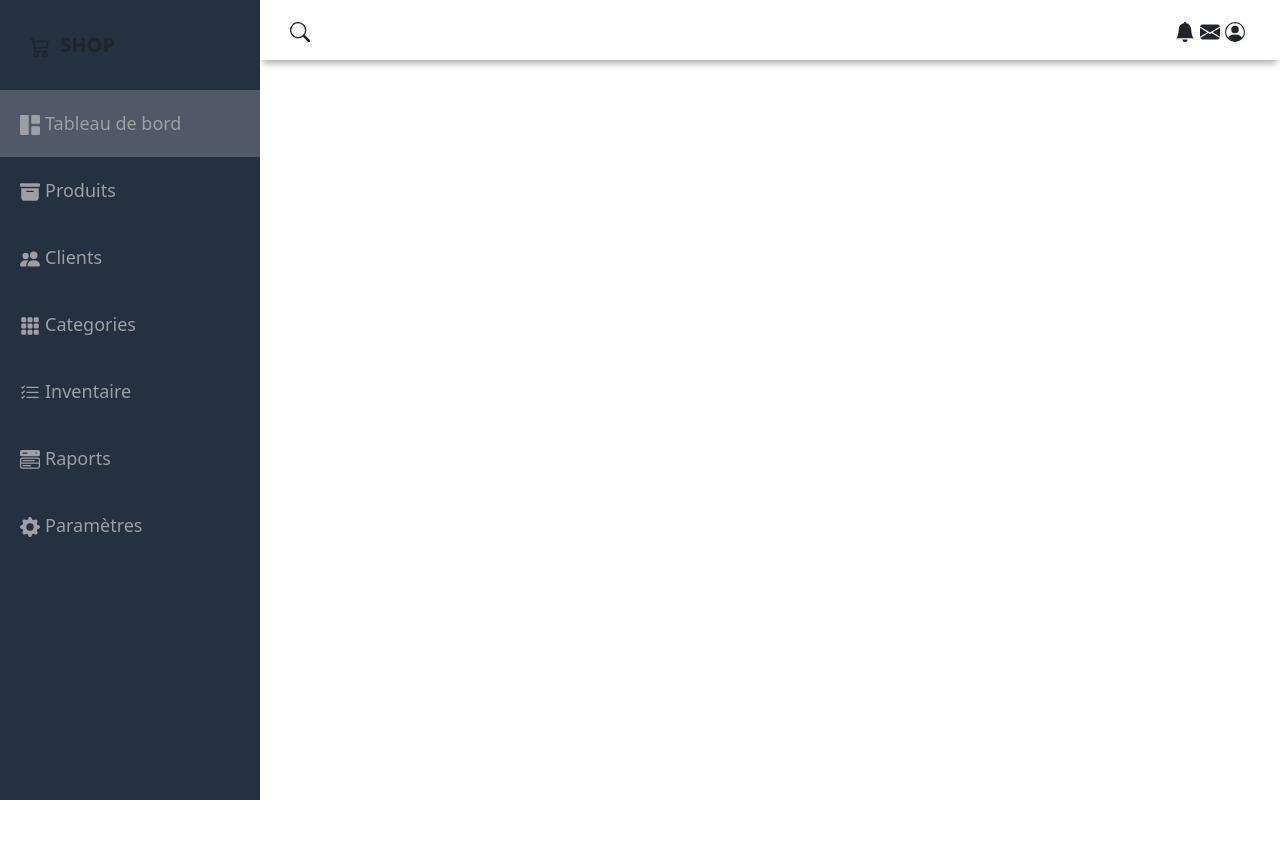
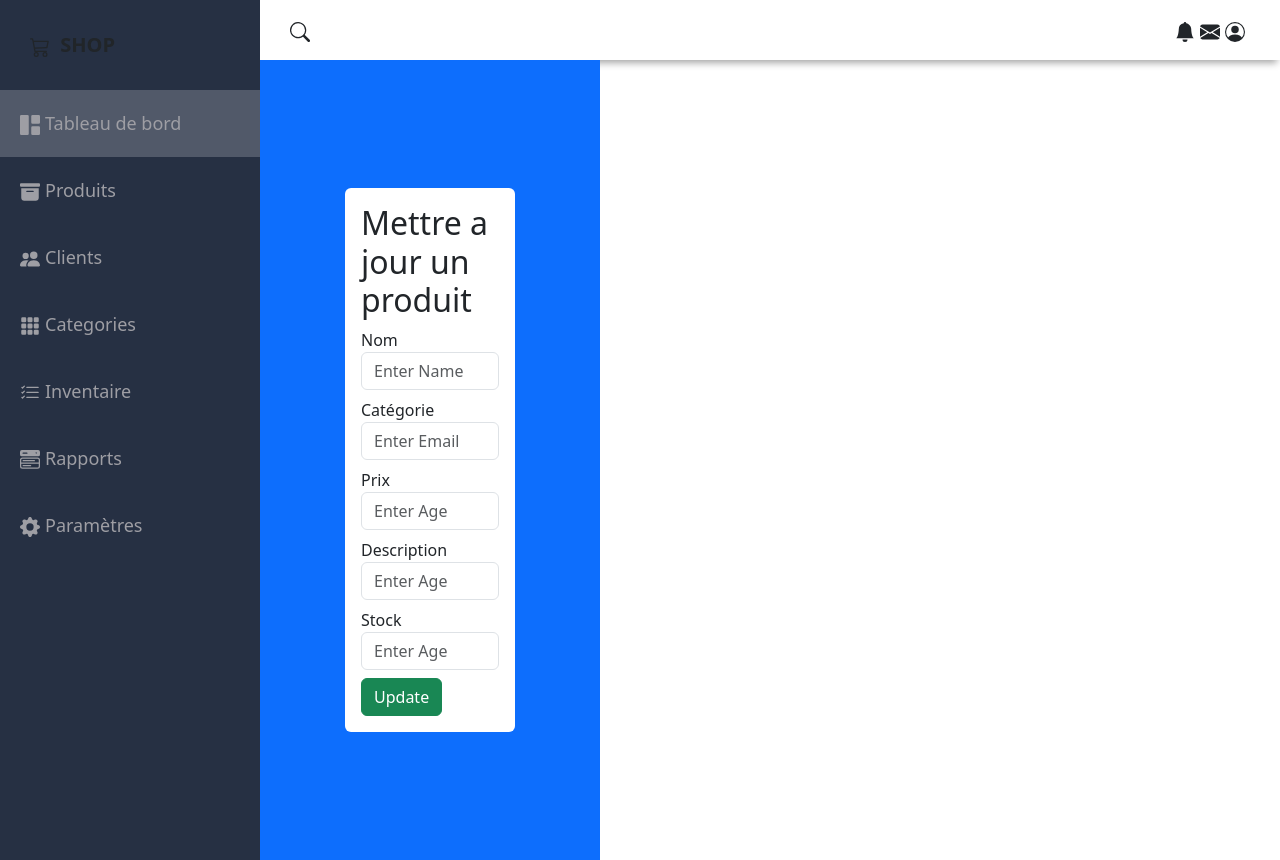
Before and after one commit to Roe121/Dashboard-react, a React (Vite) app in the folder Admin Panel/: page /updateProduct/1 in a window 1280 px wide. Before the commit the page ends 800 px from the top, so only its background shows below. Built offline with nearby package versions, Linux system fonts and the light colour scheme; no server answers.

Commit message:
Update product front + back

```diff
--- a/Admin Panel/src/App.jsx
+++ b/Admin Panel/src/App.jsx
@@ -8,6 +8,7 @@ import Clients from "./Sections/Clients";
 import Categoris from "./Sections/Categoris";
 
 import CreateProduct from "./Components/Products/CreateProduct";
+import UpdateProduct from "./Components/Products/UpdateProduct";
 
 function App() {
   return (
@@ -24,6 +25,7 @@ function App() {
 
 
           <Route path='/createProduct' element={<CreateProduct />}></Route>
+          <Route path='/updateProduct/:id' element={<UpdateProduct />}></Route>
         </Routes>
       </Router>
     </div>
--- a/Admin Panel/src/Components/Products/CreateProduct.jsx
+++ b/Admin Panel/src/Components/Products/CreateProduct.jsx
@@ -24,8 +24,8 @@ function CreateProduct() {
     }
 
   return (
-    <div className="d-flex vh-100 bg-primary justify-content-center align-items-center">
-      <div className="w-50 bg-white rounded p-3">
+
+      <div className="w-100 bg-white rounded p-3">
         <form onSubmit={handleSubmit}>
           <h2>Ajouter un Produit</h2>
           <div className="mb-2">
@@ -76,7 +76,7 @@ function CreateProduct() {
           <button className="btn btn-success">Submit</button>
         </form>
       </div>
-    </div>
+
   );
 }
 
--- /dev/null
+++ b/Admin Panel/src/Components/Products/UpdateProduct.jsx
@@ -0,0 +1,108 @@
+import axios from "axios";
+import { useEffect, useState } from "react";
+import { useNavigate, useParams } from "react-router-dom";
+
+function UpdateProduct() {
+  const { id } = useParams();
+  const navigate = useNavigate()
+
+
+  const [name, setName] = useState();
+  const [category, setCategory] = useState();
+  const [price, setPrice] = useState();
+  const [description, setDescription] = useState();
+  const [stock, setStock] = useState();
+
+  useEffect(() => {
+    axios
+      .get("http://localhost:3001/getProduct/" + id)
+      .then((result) => {
+        setName(result.data.name);
+        setCategory(result.data.category);
+        setPrice(result.data.price);
+        setDescription(result.data.description);
+        setStock(result.data.stock);
+      })
+      .catch((err) => consol.log(err));
+  }, []);
+
+  const handleUpdate = (e) => {
+    e.preventDefault();
+    axios
+      .put("http://localhost:3001/updateProduct/" + id, {
+        name,
+        category,
+        price,
+        description,
+        stock,
+      })
+      .then((result) => {
+        console.log(result)
+        navigate("/Products");
+      })
+      .catch((err) => console.log(err));
+  };
+
+  return (
+    <div className="d-flex vh-100 bg-primary justify-content-center align-items-center">
+      <div className="w-50 bg-white rounded p-3">
+        <form onSubmit={handleUpdate}>
+          <h2>Mettre a jour un produit</h2>
+          <div className="mb-2">
+            <label htmlFor="">Nom</label>
+            <input
+              type="text"
+              placeholder="Enter Name"
+              className="form-control"
+              value={name}
+              onChange={(e) => setName(e.target.value)}
+            />
+          </div>
+          <div className="mb-2">
+            <label htmlFor="">Catégorie</label>
+            <input
+              type="text"
+              placeholder="Enter Email"
+              className="form-control"
+              value={category}
+              onChange={(e) => setCategory(e.target.value)}
+            />
+          </div>
+          <div className="mb-2">
+            <label htmlFor="">Prix</label>
+            <input
+              type="text"
+              placeholder="Enter Age"
+              className="form-control"
+              value={price}
+              onChange={(e) => setPrice(e.target.value)}
+            />
+          </div>
+          <div className="mb-2">
+            <label htmlFor="">Description</label>
+            <input
+              type="text"
+              placeholder="Enter Age"
+              className="form-control"
+              value={description}
+              onChange={(e) => setDescription(e.target.value)}
+            />
+          </div>
+          <div className="mb-2">
+            <label htmlFor="">Stock</label>
+            <input
+              type="number"
+              placeholder="Enter Age"
+              className="form-control"
+              value={stock}
+              onChange={(e) => setStock(e.target.value)}
+            />
+          </div>
+          <button className="btn btn-success">Update</button>
+        </form>
+      </div>
+    </div>
+  );
+}
+
+export default UpdateProduct;
--- a/Admin Panel/src/Components/Sidebar.jsx
+++ b/Admin Panel/src/Components/Sidebar.jsx
@@ -17,7 +17,7 @@ function Sidebar() {
 
       <ul className="sidebar-list">
         {SideBarData.map((item) => (
-          <li
+          <li key={item.id}
             className={`${
               active === item.name
                 ? "sidebar-list-item active"
--- a/Admin Panel/src/Sections/Products.jsx
+++ b/Admin Panel/src/Sections/Products.jsx
@@ -16,6 +16,17 @@ function Products() {
   })
     .catch(err => console.log(err))
   },[])
+
+
+  const handleDelete = (id) => {
+    axios
+      .delete("http://localhost:3001/deleteProduct/" + id )
+      .then((result) => {
+        console.log(result)
+        navigate("/Products");
+      })
+      .catch((err) => console.log(err));
+  };
 
 return (
 
@@ -43,8 +54,10 @@ return (
                       <td>{product.description}</td>
                       <td>{product.stock}</td>
                       <td>
-                          <Link to="/" className="btn btn-sm btn-success me-2">Update</Link>
-                          <button className="btn btn-sm btn-danger">Delete</button>
+                          <Link to={`/UpdateProduct/${product._id}`} className="btn btn-sm btn-success me-2">Update</Link>
+                          <button className="btn btn-sm btn-danger"
+                          onClick={handleDelete(product._id)}
+                          >Delete</button>
                       </td>
                   </tr>
               })
--- a/Admin Panel/src/data.jsx
+++ b/Admin Panel/src/data.jsx
@@ -3,38 +3,45 @@ import { BsGrid1X2Fill, BsFillArchiveFill, BsFillGrid3X3GapFill, BsPeopleFill, B
 
 export const SideBarData = [
     {
+        id: 1,
         name: "Tableau de bord",
         icon: BsGrid1X2Fill,
-        link: "/",
+        link: "/"
     },
     {
+        id: 2,
         name: "Produits",
         icon: BsFillArchiveFill,
-        link: "/Products",
+        link: "/Products"
     },
     {
+        id: 3,
         name: "Clients",
         icon: BsPeopleFill,
-        link: "/Clients",
+        link: "/Clients"
     },
     {
+        id: 4,
         name: "Categories",
         icon: BsFillGrid3X3GapFill,
-        link: "/Categoris",
+        link: "/Categories"
     },
     {
+        id: 5,
         name: "Inventaire",
         icon: BsListCheck,
-        link: "/Inventory",
+        link: "/Inventory"
     },
     {
-        name: "Raports",
+        id: 6,
+        name: "Rapports",
         icon: BsMenuButtonWideFill,
-        link: "/Reports",
+        link: "/Reports"
     },
     {
+        id: 7,
         name: "Paramètres",
         icon: BsFillGearFill,
-        link: "/Settings",
+        link: "/Settings"
     },
 ];
```
Also changed, not shown: 1 other file (tests, documents, lock files or other folders).
